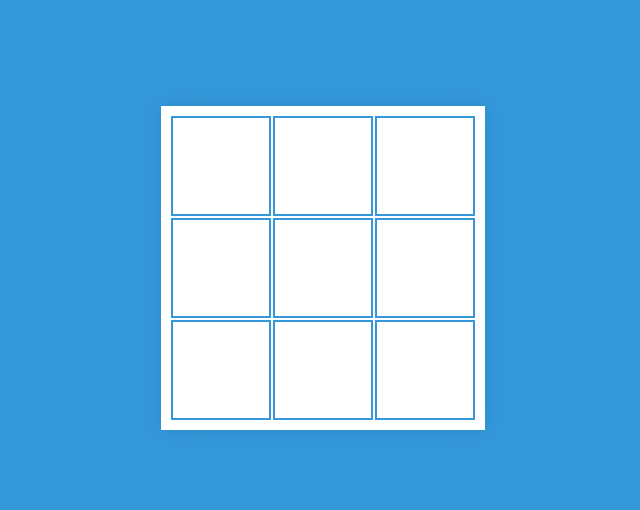
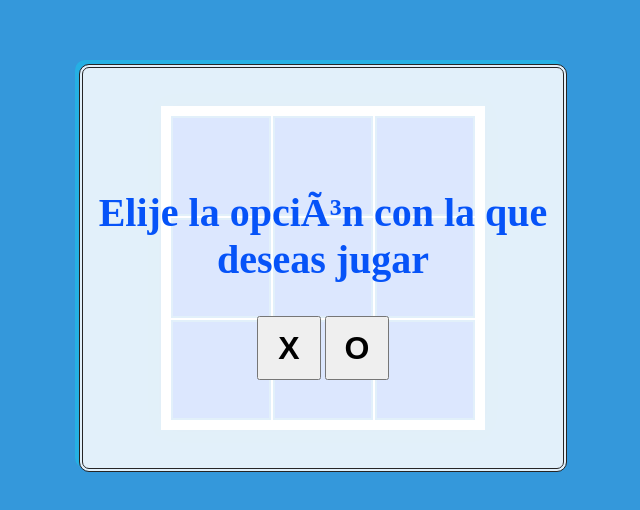
Before and after one commit to erozog125/triqui-js-2024, a plain HTML site: page index.html in a window 1280 px wide. Shown: the part 132-642 px from the top of the page, without its empty margins (317-957 px from the left). Drawn offline with Linux system fonts and the light colour scheme; some packages are replaced by stand-ins of ours; a script that the page names is missing.

```diff
--- a/index.html
+++ b/index.html
@@ -1,8 +1,11 @@
 <!DOCTYPE html>
 <html lang="en">
+
 <head>
     <meta charset="UTF-8">
     <meta name="viewport" content="width=device-width, initial-scale=1.0">
+    <link rel="stylesheet" href="style.css">
+    <script src="https://cdn.jsdelivr.net/npm/sweetalert2@11"></script>
     <title>Tablero de Triqui</title>
     <style>
         body {
@@ -11,25 +14,36 @@
             align-items: center;
             height: 100vh;
             margin: 0;
-        background-color: #3498db; /* Color de fondo azul */
+            background-color: #3498db;
+            /* Color de fondo azul */
         }
 
         .board {
             display: grid;
-        grid-template-columns: repeat(3, 100px); /* 3 columnas de 100px cada una */
-        grid-template-rows: repeat(3, 100px); /* 3 filas de 100px cada una */
-        gap: 2px; /* Espacio entre las celdas */
-        background-color: white; /* Color de fondo del tablero */
-        padding: 10px; /* Espacio interno del tablero */
-        box-shadow: 0 0 20px rgba(0, 0, 0, 0.1); /* Sombra ligera */
+            grid-template-columns: repeat(3, 100px);
+            /* 3 columnas de 100px cada una */
+            grid-template-rows: repeat(3, 100px);
+            /* 3 filas de 100px cada una */
+            gap: 2px;
+            /* Espacio entre las celdas */
+            background-color: white;
+            /* Color de fondo del tablero */
+            padding: 10px;
+            /* Espacio interno del tablero */
+            box-shadow: 0 0 20px rgba(0, 0, 0, 0.1);
+            /* Sombra ligera */
         }
 
         .cell {
             display: flex;
             justify-content: center;
             align-items: center;
-        border: 2px solid #3498db; /* Borde azul */
-        font-size: 24px;
+            border: 2px solid #3498db;
+            /* Borde azul */
+            font-size: 3rem;
+            color: #fff;
+            background-color: #0653f8;
+            font-weight: 800;
             font-weight: bold;
             cursor: pointer;
         }
@@ -38,11 +52,53 @@
             background-color: #3498db;
             box-shadow: 0 0 5px #0653f8;
         }
+
+        .modal {
+            width: 30rem;
+            height: 25rem;
+            border-radius: 10px;
+            background-color: #ffffffdb;
+            border: double 4px #262525;
+            position: absolute;
+            z-index: 1;
+            display: flex;
+            flex-direction: column;
+            align-items: center;
+            justify-content: center;
+            box-shadow: -4px -4px 0 rgba(14, 214, 241, 0.387);
+        }
+
+        .modal>h2 {
+            font-size: 2.5rem;
+            color: #0653f8;
+            text-align: center;
+        }
+
+        .options>button {
+            width: 4rem;
+            height: 4rem;
+            font-size: 2rem;
+            font-weight: 800;
+        }
+
+        .options>button:hover {
+            background-color: #07cb07e3;
+            color: #fff;
+            cursor: pointer
+        }
     </style>
 </head>
+
 <body>
+    <div id="modal" class="modal">
+        <h2>Elije la opciÃ³n con la que deseas jugar</h2>
+        <div class="options">
+            <button id="btn-x">X</button>
+            <button id="btn-o">O</button>
+        </div>
+    </div>
     <div class="board">
-      <div class="cell"></div>
+        <div id="cell" class="cell"></div>
         <div class="cell"></div>
         <div class="cell"></div>
         <div class="cell"></div>
@@ -52,5 +108,7 @@
         <div class="cell"></div>
         <div class="cell"></div>
     </div>
+    <script src="app.js"></script>
 </body>
+
 </html>
```
Also changed, not shown: script.js (added, +44 -0 lines). Lines whose indentation alone changed are shown as unchanged.
